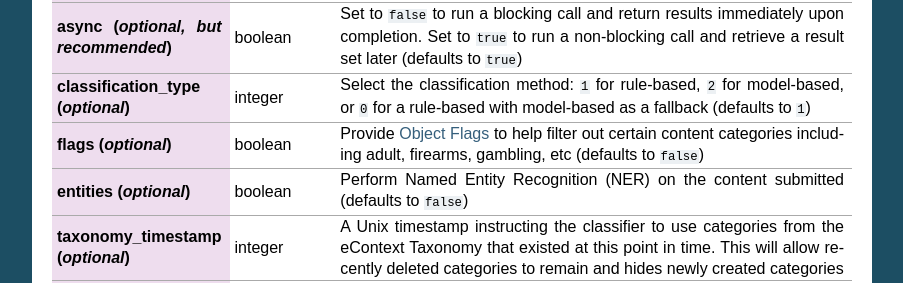
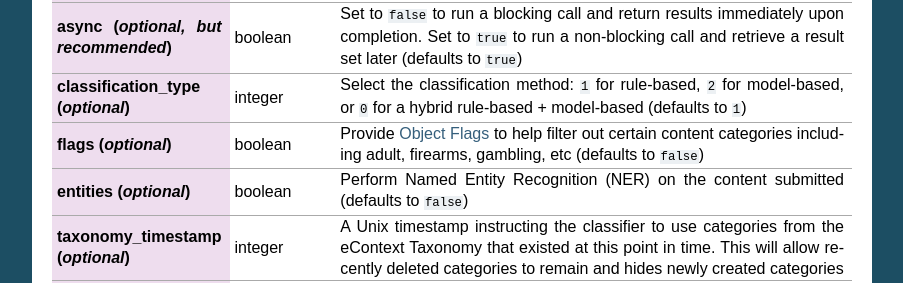
Before and after one commit to info-com/zenya-api-docs, a Sphinx documentation site: the page built from source/classify-social.rst, in a window 1280 px wide and 900 px high, scrolled down 630 px. Shown: the part 161-444 px from the top of the window, without its empty margins (198-1101 px from the left). Built offline with Sphinx 7.4.7, drawn with Linux system fonts in a browser that asks for light colours.

Commit message:
Update classify-social.rst

```diff
--- a/source/classify-social.rst
+++ b/source/classify-social.rst
@@ -33,7 +33,7 @@
 
     "social (*required*)", "array", "A list (no more than 1,000 items) of strings."
     "async (*optional, but recommended*)", "boolean", "Set to ``false`` to run a blocking call and return results immediately upon completion. Set to ``true`` to run a non-blocking call and retrieve a result set later (defaults to ``true``)"
-    "classification_type (*optional*)", "integer", "Select the classification method: ``1`` for rule-based, ``2`` for model-based, or ``0`` for a rule-based with model-based as a fallback (defaults to ``1``)"
+    "classification_type (*optional*)", "integer", "Select the classification method: ``1`` for rule-based, ``2`` for model-based, or ``0`` for a hybrid rule-based + model-based (defaults to ``1``)"
     "flags (*optional*)", "boolean", "Provide :ref:`objects-flags` to help filter out certain content categories including adult, firearms, gambling, etc (defaults to ``false``)"
     "entities (*optional*)", "boolean", "Perform Named Entity Recognition (NER) on the content submitted (defaults to ``false``)"
     "taxonomy_timestamp (*optional*)", "integer", "A Unix timestamp instructing the classifier to use categories from the eContext Taxonomy that existed at this point in time.  This will allow recently deleted categories to remain and hides newly created categories"
```
